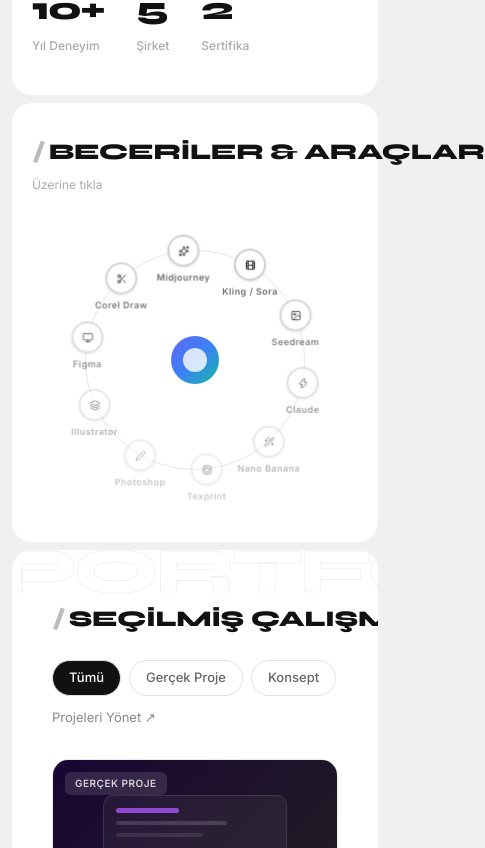
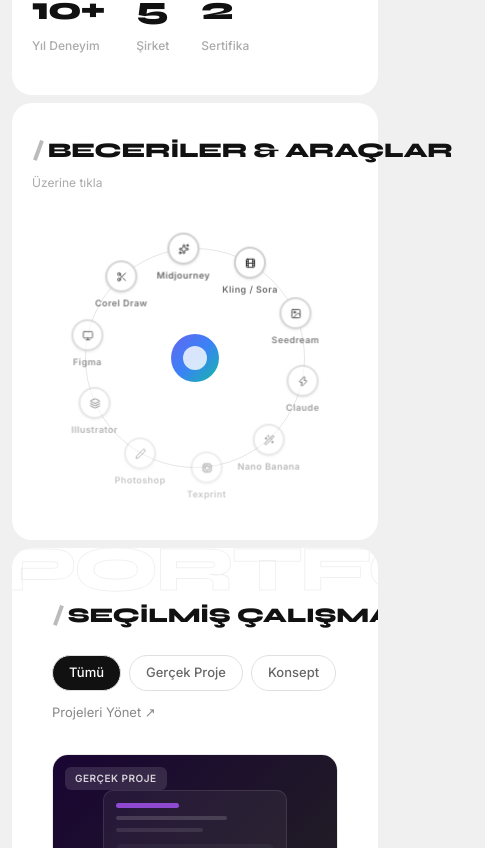
Before and after one commit to igecgili/portfolio, a Next.js app: page / in a window 390 px wide. Shown: the part 1516-2364 px from the top of the page, 485 px wide, since content can reach past the window. Built offline with nearby package versions, Linux system fonts and the light colour scheme.

Commit message:
CSS: further reduce section-label font size on mobile

```diff
--- a/app/globals.css
+++ b/app/globals.css
@@ -46,8 +46,8 @@
   white-space: nowrap;
   overflow: visible;
 }
-@media (max-width: 480px) {
-  .section-label { font-size: 1.4rem; letter-spacing: -0.01em; }
+@media (max-width: 767px) {
+  .section-label { font-size: 1.3rem; letter-spacing: -0.01em; }
 }
 .section-label::before { content: '/'; color: #bbb; margin-right: 3px; }
 
```
